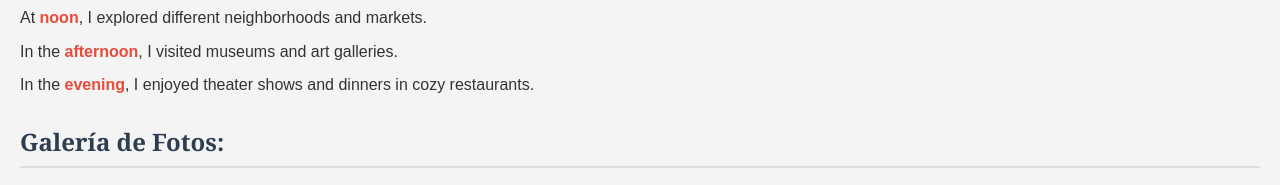
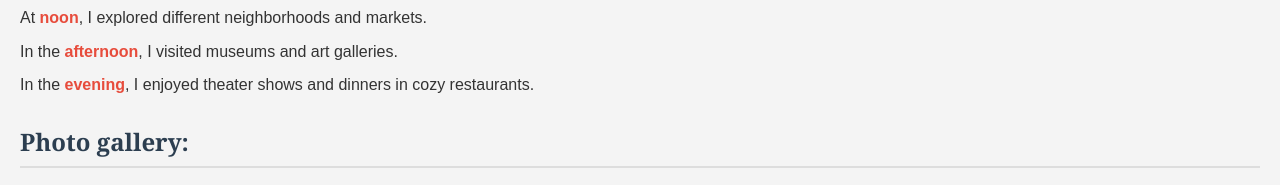
Before and after one commit to JustCesarG/actformativa4, a plain HTML site: page index.html in a window 1280 px wide. Shown: the part 5665-5850 px from the top of the page. Drawn offline with Linux system fonts and the light colour scheme.

Commit message:
se traduce el titulo de galeria de fotos

```diff
--- a/index.html
+++ b/index.html
@@ -136,7 +136,7 @@
         <li>In the <span class="highlight">evening</span>, I enjoyed theater shows and dinners in cozy restaurants.</li>
     </ul>
 
-    <h2>Galería de Fotos:</h2>
+    <h2>Photo gallery:</h2>
     <div class="gallery">
         <img src="fotos/IMG_0063.JPG" alt="">
         <img src="fotos/IMG_0066.JPG" alt="">
```
